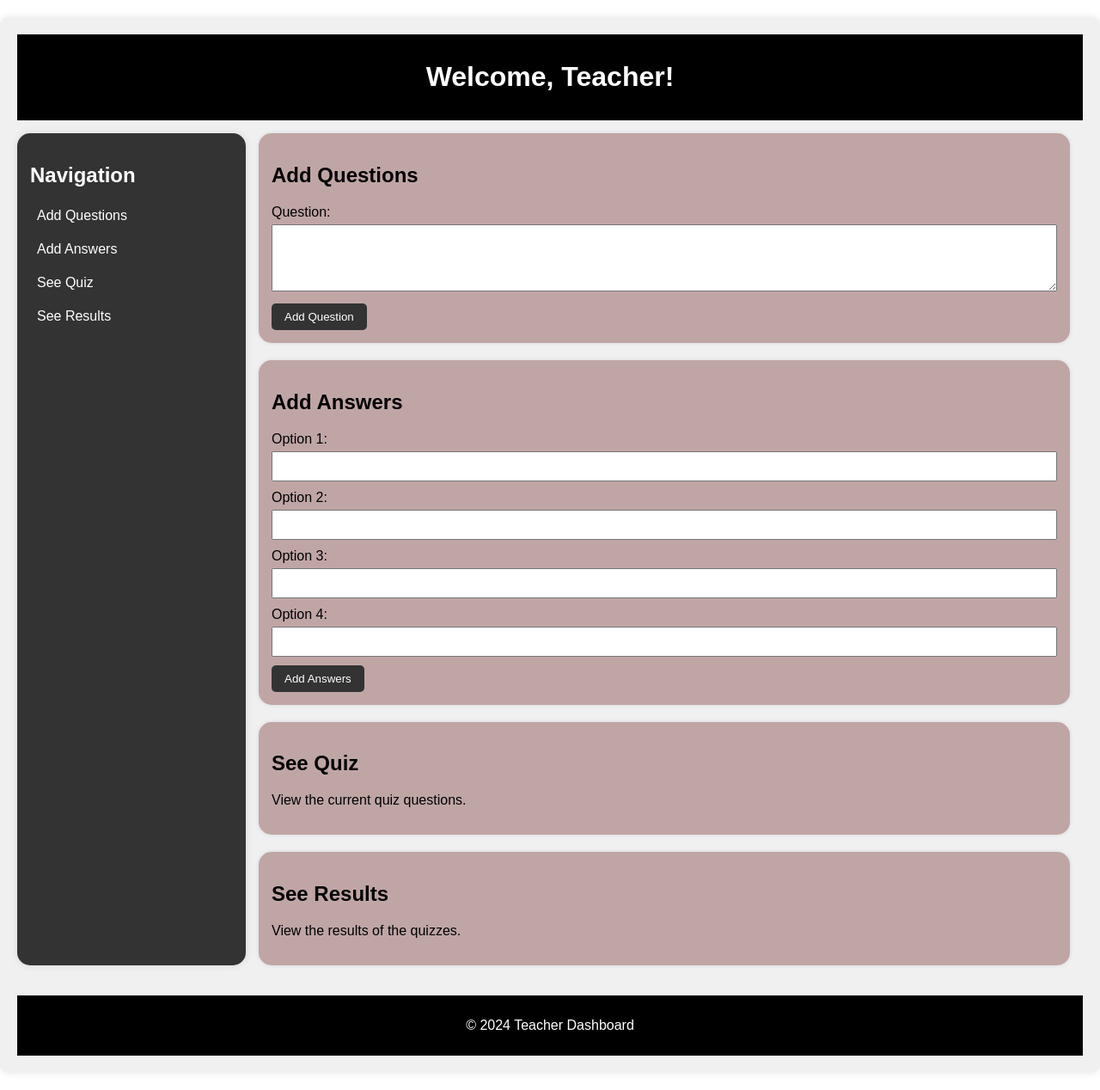
After one commit to souvikmath/CAC2--Django_Elearning, a Django app: page /teacher_dashboard in a window 1280 px wide. The commit adds this page. Shown: the whole page at 86% size. Run offline with Django 4.2, Linux system fonts and the light colour scheme.

Commit message:
Changes in pages

```diff
--- a/NumCrack/urls.py
+++ b/NumCrack/urls.py
@@ -5,10 +5,11 @@ from NumCrack import views
 urlpatterns = [
    path("", views.index,name='home'),
    path("about", views.about, name = 'about'),
-   path("Services", views.Services, name = 'Services'),
-   path("Contact", views.Contact, name = 'Contact'),
+
+   path("stdash", views.stdash, name = 'stdash'),
    path("login", views.auth, name = 'login'),
    path("user_login",views.user_login,name='user_login'),
    path("register",views.registerr,name='register'),
    path("user_register",views.user_register,name='user_register'),
+   path("teacher_dashboard",views.trdash,name='trdash'),
 ]
--- a/NumCrack/views.py
+++ b/NumCrack/views.py
@@ -10,11 +10,11 @@ def index(request):
 def about(request):
    return render(request,'aboutUs.html')
 
-def Services(request):
-    return HttpResponse("This is Services")
+def stdash(request):
+    return render(request,'stdashboard.html')
 
-def Contact(request):
-    return HttpResponse("This is Contact")
+def trdash(request):
+    return render(request,'teacherDashboard.html')
 
 def auth(request):
     return render(request,'login.html')
@@ -32,7 +32,12 @@ def user_login(request):
         user = authenticate(username=username, password=password)
         if user is not None:
             login(request, user)
-            return redirect('home')
+            if user.is_superuser:
+                return redirect('admin/')
+            elif user.is_staff:
+                return redirect("trdash")
+            else:
+                return redirect("stdash")
         else:
             messages.info(request,"invalid login")
             return redirect('login')
--- /dev/null
+++ b/static/css/teacherDashboard.css
@@ -0,0 +1,114 @@
+body {
+    font-family: 'Arial', sans-serif;
+    margin: 0;
+    padding: 0;
+}
+
+.dashboard-container {
+    /*max-width: 800px;*/
+    margin: 20px auto;
+    background-color: #f0f0f0;
+    padding: 20px;
+    border-radius: 10px;
+    box-shadow: 0 0 10px rgba(0, 0, 0, 0.1);
+}
+
+header, footer {
+    background-color: #000000;
+    color: #fff;
+    text-align: center;
+    padding: 10px;
+}
+
+.main-content {
+    display: flex;
+}
+
+.sidebar {
+    flex: 0.5;
+    background-color: #333;
+    color: #fff;
+    padding: 15px;
+    border-radius:15px;
+    box-shadow: 0 0 10px rgba(0, 0, 0, 0.1);
+    margin-top: 15px;
+    margin-bottom: 35px;
+}
+
+.sidebar h2 {
+    margin-bottom: 10px;
+}
+
+.sidebar ul {
+    padding: 0;
+    list-style: none;
+}
+
+.sidebar li {
+    margin-bottom: 5px;
+}
+
+.sidebar a {
+    color: #fff;
+    text-decoration: none;
+    display: block;
+    padding: 8px;
+    border-radius: 5px;
+    transition: background-color 0.3s;
+}
+
+.sidebar a:hover {
+    background-color: #555;
+}
+
+.content {
+    flex: 2;
+    padding: 15px;
+}
+
+.widget {
+    background-color: hsl(0, 18%, 70%);
+    padding: 15px;
+    margin-bottom: 20px;
+    border-radius: 15px;
+    box-shadow: 0 0 5px rgba(0, 0, 0, 0.1);
+}
+
+form {
+    margin-top: 15px;
+}
+
+label {
+    display: block;
+    margin-bottom: 5px;
+}
+
+textarea, input {
+    width: 100%;
+    padding: 8px;
+    margin-bottom: 10px;
+    box-sizing: border-box;
+}
+
+button {
+    background-color: #333;
+    color: #fff;
+    padding: 8px 15px;
+    border: none;
+    border-radius: 5px;
+    cursor: pointer;
+    transition: background-color 0.3s;
+}
+
+button:hover {
+    background-color: #555;
+}
+
+ul {
+    list-style: none;
+    padding: 0;
+}
+
+li {
+    margin-bottom: 5px;
+}
--- a/templates/register.html
+++ b/templates/register.html
@@ -5,8 +5,9 @@
 
 
 <div class="container" id="container">
+  {% block style %}
   <link rel="stylesheet" href="{% static 'css/login.css' %}"/>
-
+  {% endblock style %}
 <div class="">
 
   <form method="POST" enctype="" action="{% url 'user_register' %}">
--- /dev/null
+++ b/templates/teacherDashboard.html
@@ -0,0 +1,79 @@
+{% load static %}
+<!DOCTYPE html>
+<html lang="en">
+<head>
+    <meta charset="UTF-8">
+    <meta name="viewport" content="width=device-width, initial-scale=1.0">
+    <title>Teacher Dashboard</title>
+    <link rel="stylesheet" href="{% static 'css/teacherDashboard.css' %}">
+</head>
+<body>
+
+<div class="dashboard-container">
+    <header>
+        <h1>Welcome, Teacher!</h1>
+    </header>
+
+    <section class="main-content">
+        <aside class="sidebar">
+            <h2>Navigation</h2>
+            <ul>
+                <li><a href="#add-questions">Add Questions</a></li>
+                <li><a href="#add-answers">Add Answers</a></li>
+                <li><a href="#see-quiz">See Quiz</a></li>
+                <li><a href="#see-results">See Results</a></li>
+            </ul>
+        </aside>
+
+        <div class="content">
+            <div id="add-questions" class="widget">
+                <h2>Add Questions</h2>
+                <form>
+                    <label for="question">Question:</label>
+                    <textarea id="question" name="question" rows="4" cols="50"></textarea>
+                    <button type="submit">Add Question</button>
+                </form>
+            </div>
+
+            <div id="add-answers" class="widget">
+                <h2>Add Answers</h2>
+                <form>
+                    <label for="answer1">Option 1:</label>
+                    <input type="text" id="answer1" name="answer1">
+
+                    <label for="answer2">Option 2:</label>
+                    <input type="text" id="answer2" name="answer2">
+
+                    <label for="answer3">Option 3:</label>
+                    <input type="text" id="answer3" name="answer3">
+
+                    <label for="answer4">Option 4:</label>
+                    <input type="text" id="answer4" name="answer4">
+
+                    <button type="submit">Add Answers</button>
+
+                </form>
+            </div>
+
+            <div id="see-quiz" class="widget">
+                <h2>See Quiz</h2>
+                <p>View the current quiz questions.</p>
+                <!-- Add quiz-related content here -->
+            </div>
+
+            <div id="see-results" class="widget">
+                <h2>See Results</h2>
+                <p>View the results of the quizzes.</p>
+                <!-- Add result-related content here -->
+            </div>
+        </div>
+    </section>
+
+    <footer>
+        <p>&copy; 2024 Teacher Dashboard</p>
+    </footer>
+</div>
+
+<script src="script.js"></script>
+</body>
+</html>
```
Also changed, not shown: static/css/login.css (+6 -6 lines), static/css/stDashboard.css (added, +85 -0 lines), templates/aboutUs.html (+5 -27 lines), templates/base.html (added, +23 -0 lines), templates/index.html (+3 -18 lines), templates/login.html (+5 -41 lines), templates/stdashboard.html (added, +75 -0 lines), db.sqlite3.
